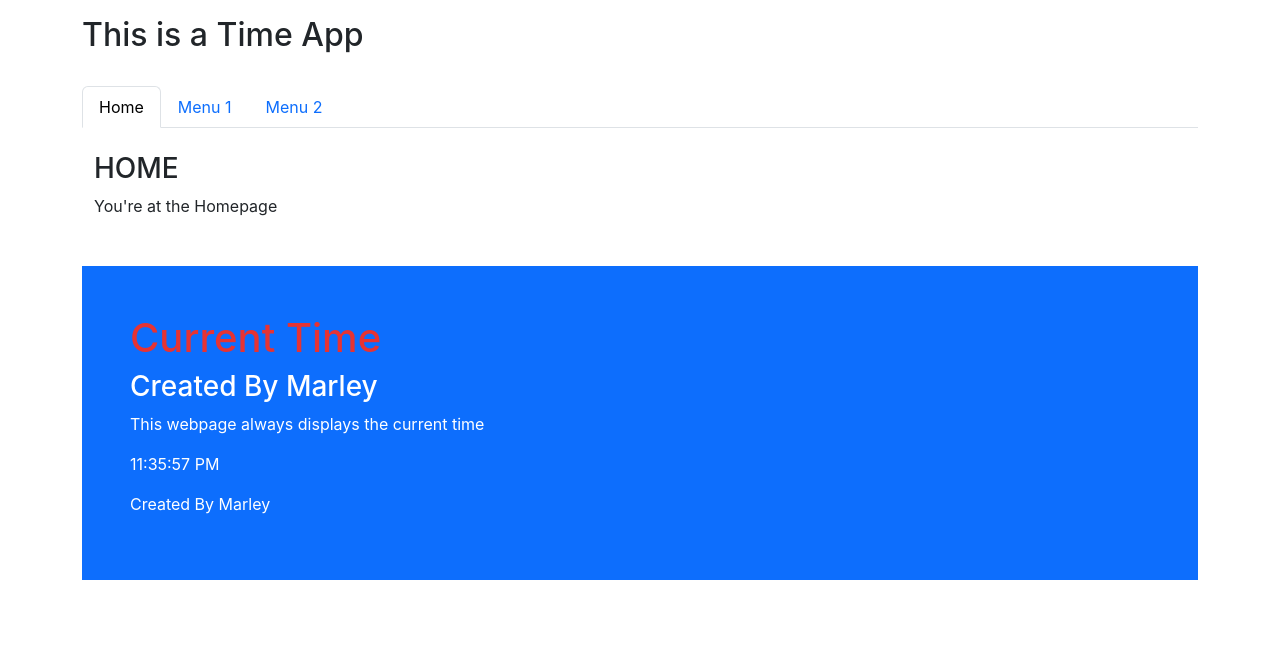
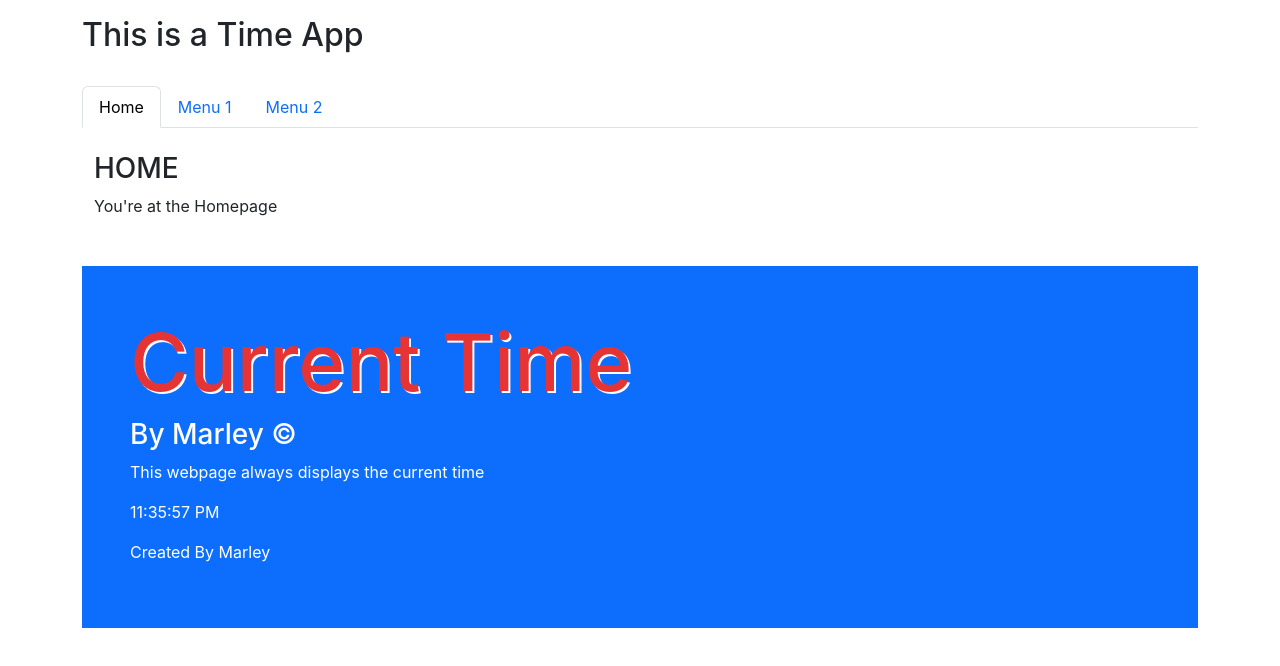
Before and after one commit to Marley1987/Time-App, a React (Create React App) app: page / in a window 1280 px wide. Shown: the top 666 px of the page. Built offline with nearby package versions, Linux system fonts and the light colour scheme.

Commit message:
css changes

```diff
--- a/src/App.css
+++ b/src/App.css
@@ -41,4 +41,6 @@
 .CT {
 
   color: rgb(230, 51, 51);
+  font-size: 5rem;
+  text-shadow: 2px 2px white;
 }
--- a/src/App.js
+++ b/src/App.js
@@ -22,7 +22,7 @@ function App() {
     <div class="container mt-3">
       <div class="container p-5 my-5 bg-primary text-white">
       <h1 class="CT">Current Time</h1>
-      <h3>Created By Marley</h3>
+      <h3>By Marley &copy;</h3>
       <p>This webpage always displays the current time</p>
       <p id="demo"></p>
 
```
